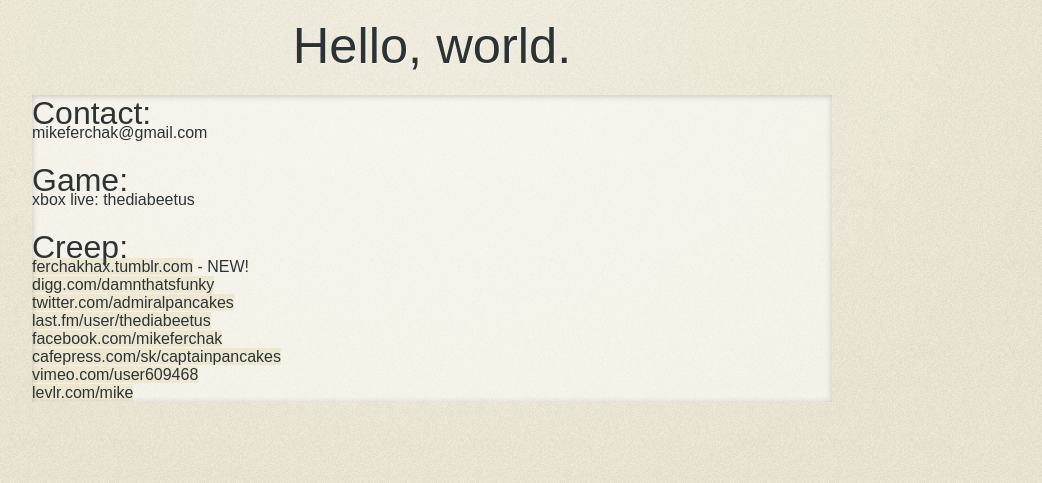
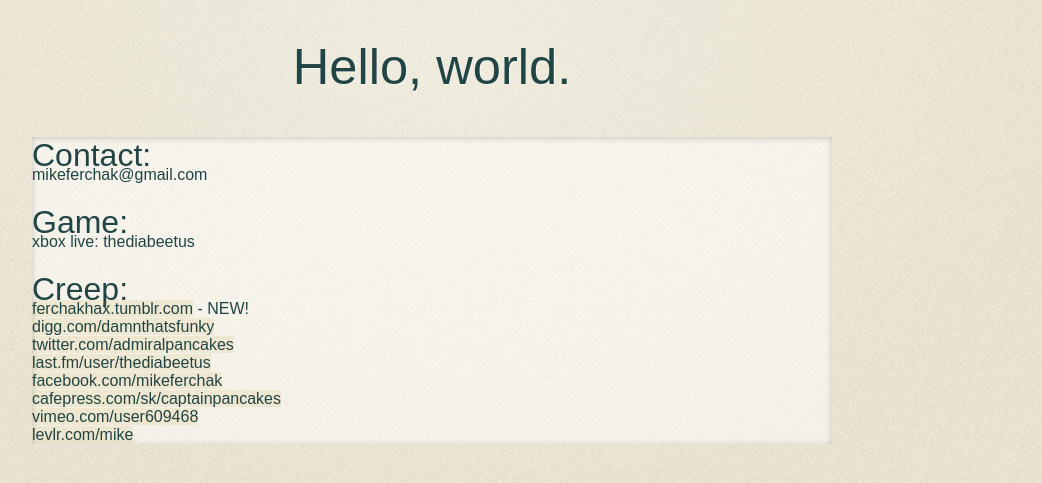
Before and after one commit to mikeferchak/mferchak, a PHP site: page /archives/2010/index.html in a window 1280 px wide. Shown: the top 483 px of the page, without its empty margins (208-1250 px from the left). Run offline with PHP 8.4, Linux system fonts and the light colour scheme; style sheets or scripts are compiled from the project's sources.

Commit message:
Small style changes

```diff
--- a/css/style.scss
+++ b/css/style.scss
@@ -1,6 +1,6 @@
 /* This fancy-pants cascading stylesheet was mostly created by Mike '900px of cold hard steel' Ferchak */
 
-$main-text: #2C3335;
+$main-text: #214445;
 $page-width: 800px;
 
 @mixin shadow {
@@ -63,6 +63,7 @@ h1	{
     overflow-x: hidden;
     overflow-y: hidden;
     white-space: nowrap;
+    line-height:200%
 }
 
 h2	{
@@ -100,13 +101,14 @@ section {
     _width: $page-width;
     #width: $page-width;
 	max-width: $page-width;
-	margin:0 auto;
+	margin:0 auto 3em;
 }
 
 header {
     padding: 12pt 12pt 0 12pt;
     text-shadow: 1px 1px 1px rgba(255, 255, 255, 0.5);
     text-align:center;
+    line-height:200%;
 }
 
 #about {
--- a/index.html
+++ b/index.html
@@ -83,12 +83,12 @@
 			<h2>Code:</h2>
 			<ul>
 				<li><a href="http://github.com/mikeferchak">github.com/mikeferchak</a></li>
+				<li><a href="http://ferchakhax.tumblr.com">ferchakhax.tumblr.com</a></li>
 			</ul>
 		</div>
 		<div>
 			<h2>Creep:</h2>
 			<ul>
-				<li><a href="http://ferchakhax.tumblr.com">ferchakhax.tumblr.com</a></li>
 				<li><a href="http://twitter.com/mikeferchak">twitter.com/mikeferchak</a></li>
 				<li><a href="http://last.fm/user/thediabeetus">last.fm/user/thediabeetus</a></li>
 				<li><a href="http://facebook.com/mikeferchak">facebook.com/mikeferchak</a></li>
```
Also changed, not shown: css/style.css (+4 -4 lines).
